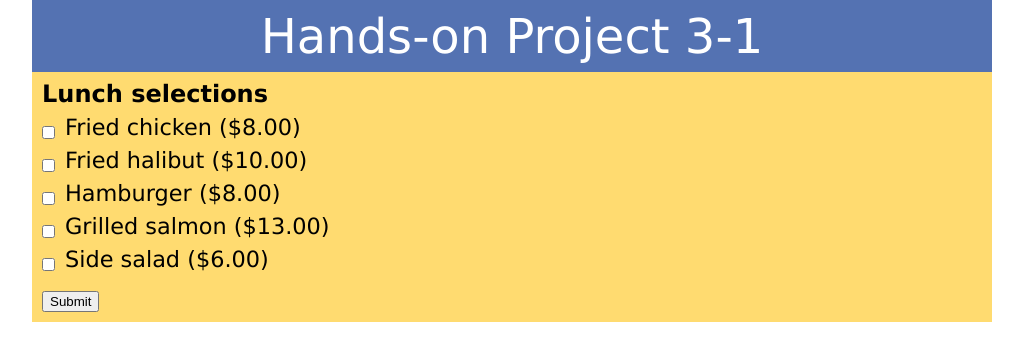
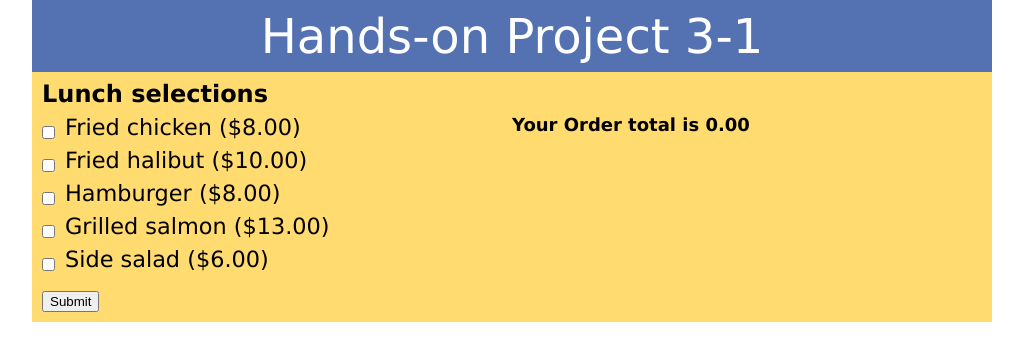
Before and after one commit to adam-marey/CIS166AA, a plain HTML site: page Chapter03/HandsOnProject3-1/index.htm in a window 1280 px wide. Both pictures are taken after a click on the button "Submit". Shown: the whole page, without its empty margins (128-1151 px from the left). Drawn offline with Linux system fonts and the light colour scheme.

Commit message:
finished lab 3-1 and added the calc function

```diff
--- a/Chapter03/HandsOnProject3-1/index.htm
+++ b/Chapter03/HandsOnProject3-1/index.htm
@@ -6,13 +6,13 @@
       Chapter 3
       Hands-on Project 3-1
 
-      Author:
-      Date:
+      Author: Sulaiman Marey
+      Date:   Sep/25/22
 
       Filename: index.htm
    -->
     <meta charset="utf-8" />
-   <meta name="viewport" content="width=device-width,initial-scale=1.0">
+    <meta name="viewport" content="width=device-width,initial-scale=1.0" />
     <title>Hands-on Project 3-1</title>
     <link rel="stylesheet" href="styles.css" />
     <script src="modernizr.custom.05819.js"></script>
@@ -20,9 +20,7 @@
 
   <body>
     <header>
-      <h1>
-         Hands-on Project 3-1
-      </h1>
+      <h1>Hands-on Project 3-1</h1>
     </header>
 
     <article>
@@ -44,5 +42,25 @@
         <p id="total"></p>
       </div>
     </article>
+    <script>
+      function calcTotoal() {
+        var itemTotal = 0;
+        var items = document.getElementsByTagName('input');
+
+        for (let i = 0; i < 5; i++) {
+          if (items[i].checked) {
+            itemTotal += items[i].value * 1;
+          }
+        }
+        document.getElementById('total').innerHTML =
+          'Your Order total is ' + itemTotal + '.00';
+      }
+      var submitButton = document.getElementById('sButton');
+      if (submitButton.addEventListener) {
+        submitButton.addEventListener('click', calcTotoal, false);
+      } else if (submitButton.attachEvent) {
+        submitButton.attachEvent('onClick', calcTotoal);
+      }
+    </script>
   </body>
 </html>
```
Lines whose indentation alone changed are shown as unchanged.
